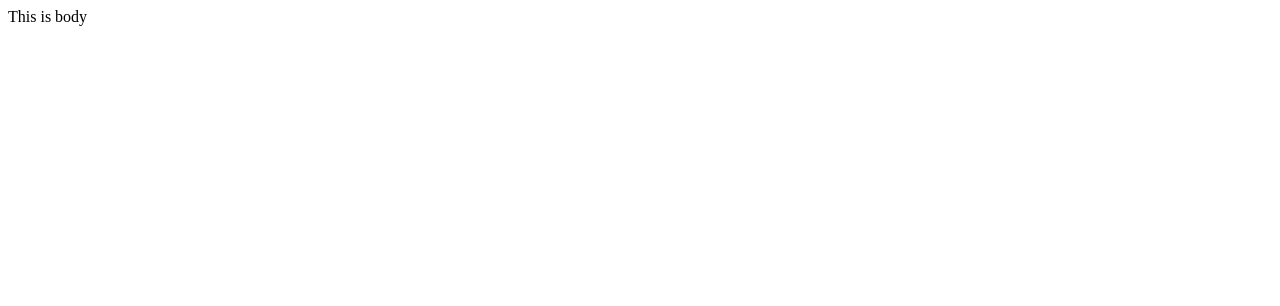
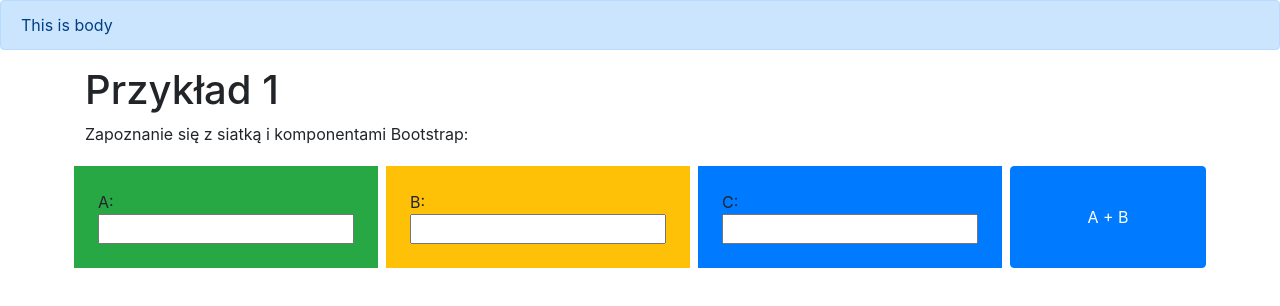
Before and after one commit to szymanskidotDEV/Szymon_Szyma-ski_PR_01, a website: page index.html in a window 1280 px wide. Drawn offline with nearby package versions, Linux system fonts and the light colour scheme.

Commit message:
3rd step

```diff
--- a/index.html
+++ b/index.html
@@ -3,9 +3,41 @@
   <head>
     <meta charset="UTF-8" />
     <meta name="viewport" content="width=device-width, initial-scale=1.0" />
+    <script src="node_modules/jquery/dist/jquery.min.js"></script>
+    <script src="node_modules/bootstrap/dist/js/bootstrap.min.js"></script>
+    <link
+      rel="stylesheet"
+      href="node_modules/bootstrap/dist/css/bootstrap.min.css"
+    />
+    <link rel="stylesheet" href="style.css" />
+
     <title>Document</title>
   </head>
-  <body>
-    This is body
+  <body onload="alert(typeof jQuery)">
+    <div class="alert alert-primary" role="alert">This is body</div>
+    <div class="container">
+      <h1>Przykład 1</h1>
+      <p>Zapoznanie się z siatką i komponentami Bootstrap:</p>
+      <form>
+        <div class="row">
+          <div class="col bg-success p-4 m-1">
+            A:
+            <input class="A" type="number" />
+          </div>
+          <div class="col bg-warning p-4 m-1">
+            B:
+            <input class="B" type="number" />
+          </div>
+          <div class="col bg-primary p-4 m-1">
+            C:
+            <input class="C" type="number" />
+          </div>
+          <button type="button" class="calc col btn btn-primary m-1">
+            A + B
+          </button>
+        </div>
+      </form>
+    </div>
+    <script src="script.js"></script>
   </body>
 </html>
--- /dev/null
+++ b/script.js
@@ -0,0 +1,7 @@
+'use strict';
+
+const btn = document.querySelector('.calc');
+function add(a, b) {
+  let c = a + b;
+  return c;
+}
```
Also changed, not shown: style.css (added), 1 other file.
